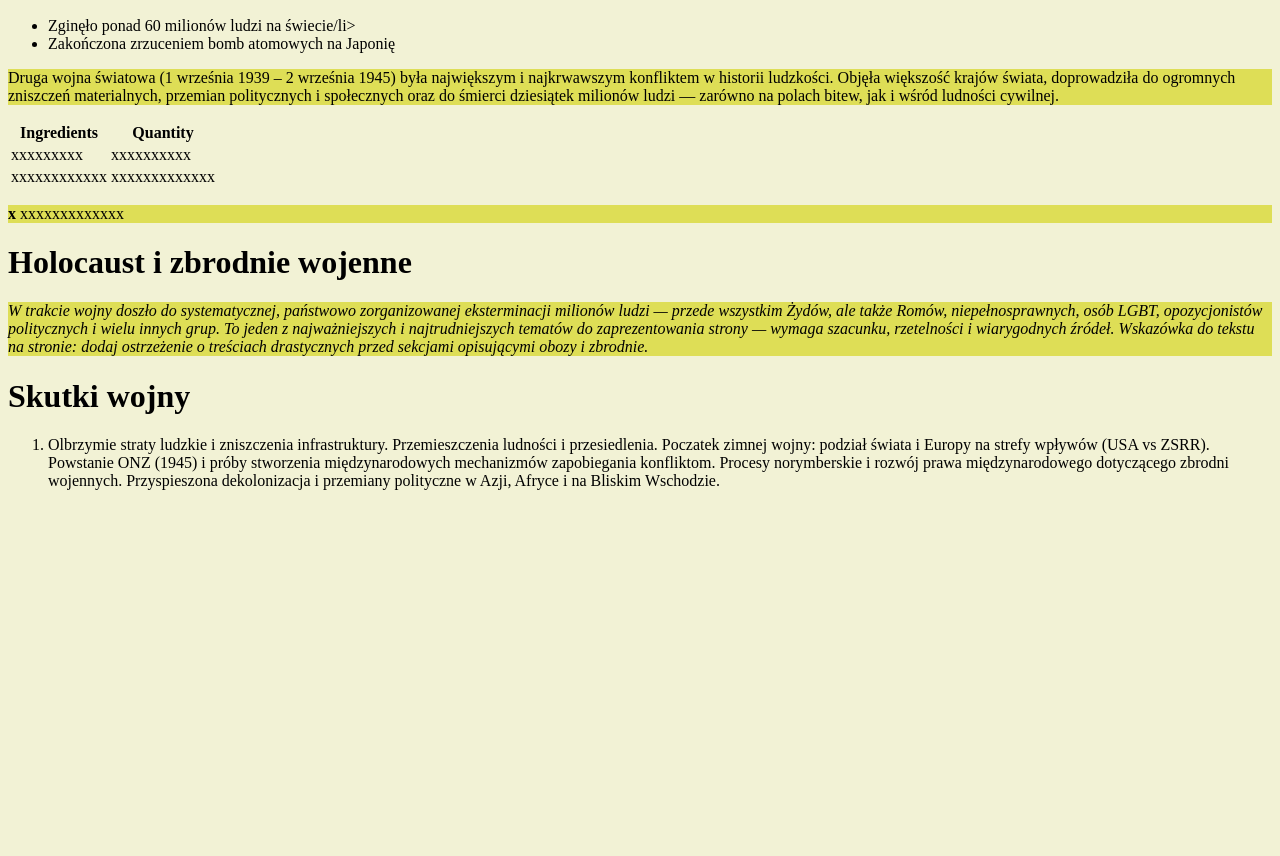
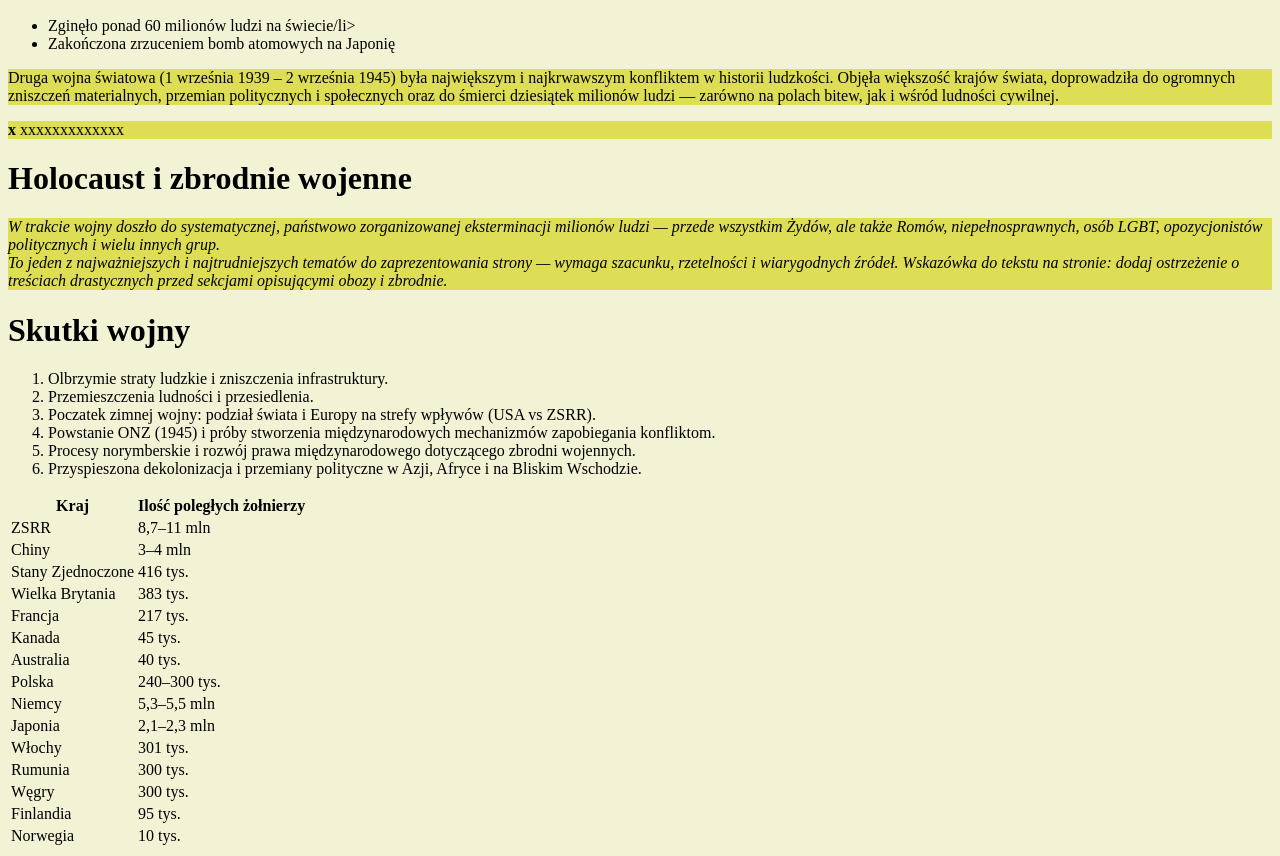
Before and after one commit to DwightEisenhower-coder/DwightEisenhower-coder.github.io, a plain HTML site: page index.html in a window 1280 px wide. Shown: the part 406-1262 px from the top of the page. Before the commit the page ends 912 px from the top, so only its background shows below. Drawn offline with Linux system fonts and the light colour scheme.

Commit message:
Update index.html

```diff
--- a/index.html
+++ b/index.html
@@ -70,46 +70,102 @@
 
 
         <p class="poczatek">Druga wojna światowa (1 września 1939 – 2 września 1945) była największym i najkrwawszym konfliktem w historii ludzkości. Objęła większość krajów świata, doprowadziła do ogromnych zniszczeń materialnych, przemian politycznych i społecznych oraz do śmierci dziesiątek milionów ludzi — zarówno na polach bitew, jak i wśród ludności cywilnej.</p>
-        <table>
-            <thead>
-                <tr>
-                    <th>Ingredients</th>
-                    <th>Quantity</th>
-                </tr>
-            </thead>
-            <tbody>
-            <tr>
-                <td>xxxxxxxxx</td>
-                <td>xxxxxxxxxx</td>
-            </tr>
-            <tr>
-                <td>xxxxxxxxxxxx</td>
-                <td>xxxxxxxxxxxxx</td>
-            </tr>
-            </tbody>
-        </table>
+
 
         <p><strong>x</strong> xxxxxxxxxxxxx
 </p>
         <h1><strong>Holocaust i zbrodnie wojenne</strong></h1>
     <p><em>
-W trakcie wojny doszło do systematycznej, państwowo zorganizowanej eksterminacji milionów ludzi — przede wszystkim Żydów, ale także Romów, niepełnosprawnych, osób LGBT, opozycjonistów politycznych i wielu innych grup. To jeden z najważniejszych i najtrudniejszych tematów do zaprezentowania strony — wymaga szacunku, rzetelności i wiarygodnych źródeł.
+W trakcie wojny doszło do systematycznej, państwowo zorganizowanej eksterminacji milionów ludzi — przede wszystkim Żydów, ale także Romów, niepełnosprawnych, osób LGBT, opozycjonistów politycznych i wielu innych grup.<br> To jeden z najważniejszych i najtrudniejszych tematów do zaprezentowania strony — wymaga szacunku, rzetelności i wiarygodnych źródeł.
 
 Wskazówka do tekstu na stronie: dodaj ostrzeżenie o treściach drastycznych przed sekcjami opisującymi obozy i zbrodnie.</em></p>
 
 
        <h1><strong> Skutki wojny</strong></h1>
 <ol>
-<li>Olbrzymie straty ludzkie i zniszczenia infrastruktury.
+<li>Olbrzymie straty ludzkie i zniszczenia infrastruktury.</li>
 
-Przemieszczenia ludności i przesiedlenia.
+<li>Przemieszczenia ludności i przesiedlenia.</li>
 
-Poczatek zimnej wojny: podział świata i Europy na strefy wpływów (USA vs ZSRR).
+<li>Poczatek zimnej wojny: podział świata i Europy na strefy wpływów (USA vs ZSRR).</li>
 
-Powstanie ONZ (1945) i próby stworzenia międzynarodowych mechanizmów zapobiegania konfliktom.
+<li>Powstanie ONZ (1945) i próby stworzenia międzynarodowych mechanizmów zapobiegania konfliktom.</li>
 
-Procesy norymberskie i rozwój prawa międzynarodowego dotyczącego zbrodni wojennych.
+<li>Procesy norymberskie i rozwój prawa międzynarodowego dotyczącego zbrodni wojennych.</li>
 
-Przyspieszona dekolonizacja i przemiany polityczne w Azji, Afryce i na Bliskim Wschodzie.</li></ol>
+<li>Przyspieszona dekolonizacja i przemiany polityczne w Azji, Afryce i na Bliskim Wschodzie.</li></ol>
+
+
+<table>
+    <thead>
+        <tr>
+            <th>Kraj</th>
+            <th>Ilość poległych żołnierzy</th>
+        </tr>
+    </thead>
+    <tbody>
+        <tr>
+            <td>ZSRR</td>
+            <td>8,7–11 mln</td>
+        </tr>
+        <tr>
+            <td>Chiny</td>
+            <td>3–4 mln</td>
+        </tr>
+        <tr>
+            <td>Stany Zjednoczone</td>
+            <td>416 tys.</td>
+        </tr>
+        <tr>
+            <td>Wielka Brytania</td>
+            <td>383 tys.</td>
+        </tr>
+        <tr>
+            <td>Francja</td>
+            <td>217 tys.</td>
+        </tr>
+        <tr>
+            <td>Kanada</td>
+            <td>45 tys.</td>
+        </tr>
+        <tr>
+            <td>Australia</td>
+            <td>40 tys.</td>
+        </tr>
+        <tr>
+            <td>Polska</td>
+            <td>240–300 tys.</td>
+        </tr>
+        <tr>
+            <td>Niemcy</td>
+            <td>5,3–5,5 mln</td>
+        </tr>
+        <tr>
+            <td>Japonia</td>
+            <td>2,1–2,3 mln</td>
+        </tr>
+        <tr>
+            <td>Włochy</td>
+            <td>301 tys.</td>
+        </tr>
+        <tr>
+            <td>Rumunia</td>
+            <td>300 tys.</td>
+        </tr>
+        <tr>
+            <td>Węgry</td>
+            <td>300 tys.</td>
+        </tr>
+        <tr>
+            <td>Finlandia</td>
+            <td>95 tys.</td>
+        </tr>
+        <tr>
+            <td>Norwegia</td>
+            <td>10 tys.</td>
+        </tr>
+    </tbody>
+</table>
+
     </body>
 </html>
```
